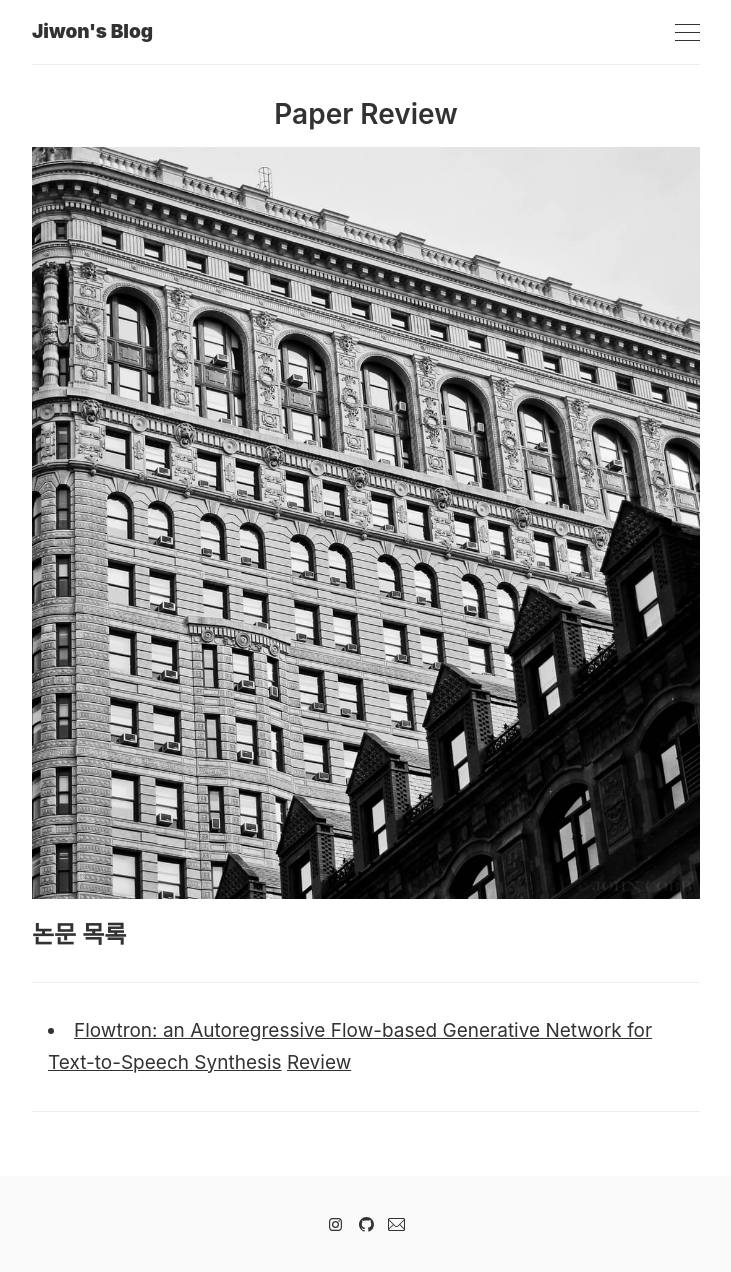
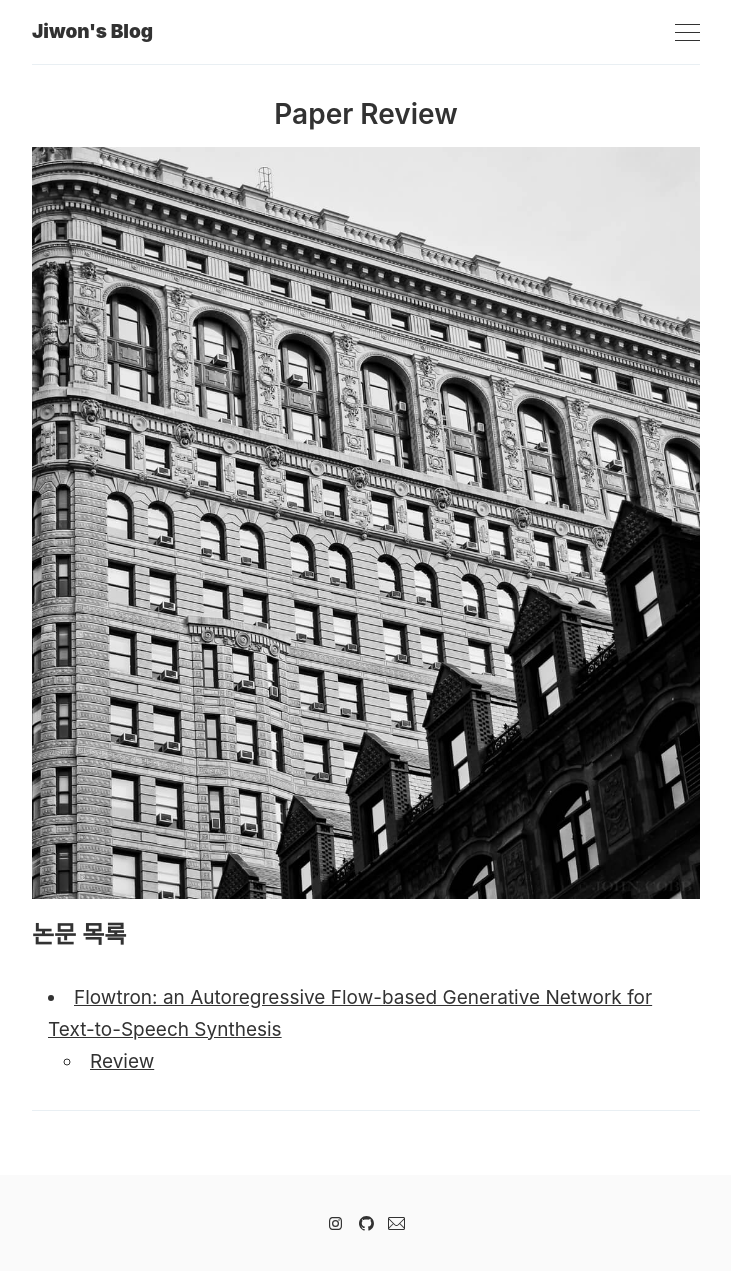
Before and after one commit to inha-informatics/geongswon.github.io, a Jekyll site: the page built from _pages/paper review.md, in a window 1280 px wide. Shown: the whole page, without its empty margins (274-1005 px from the left). Built offline with Jekyll 4.4.1, drawn with Linux system fonts in a browser that asks for light colours.

```diff
--- a/_pages/paper review.md
+++ b/_pages/paper review.md
@@ -6,10 +6,9 @@ image: '/images/pages/styleguide.jpg'
 
 ### 논문 목록
 
----
 
 * [Flowtron: an Autoregressive Flow-based Generative Network for Text-to-Speech Synthesis](https://arxiv.org/abs/2005.05957)
-[Review](https://geongswon.github.io/2020/05/25/Flowtron/)
+   - [Review](https://geongswon.github.io/2020/05/25/Flowtron/)
 
 
 ---
```
